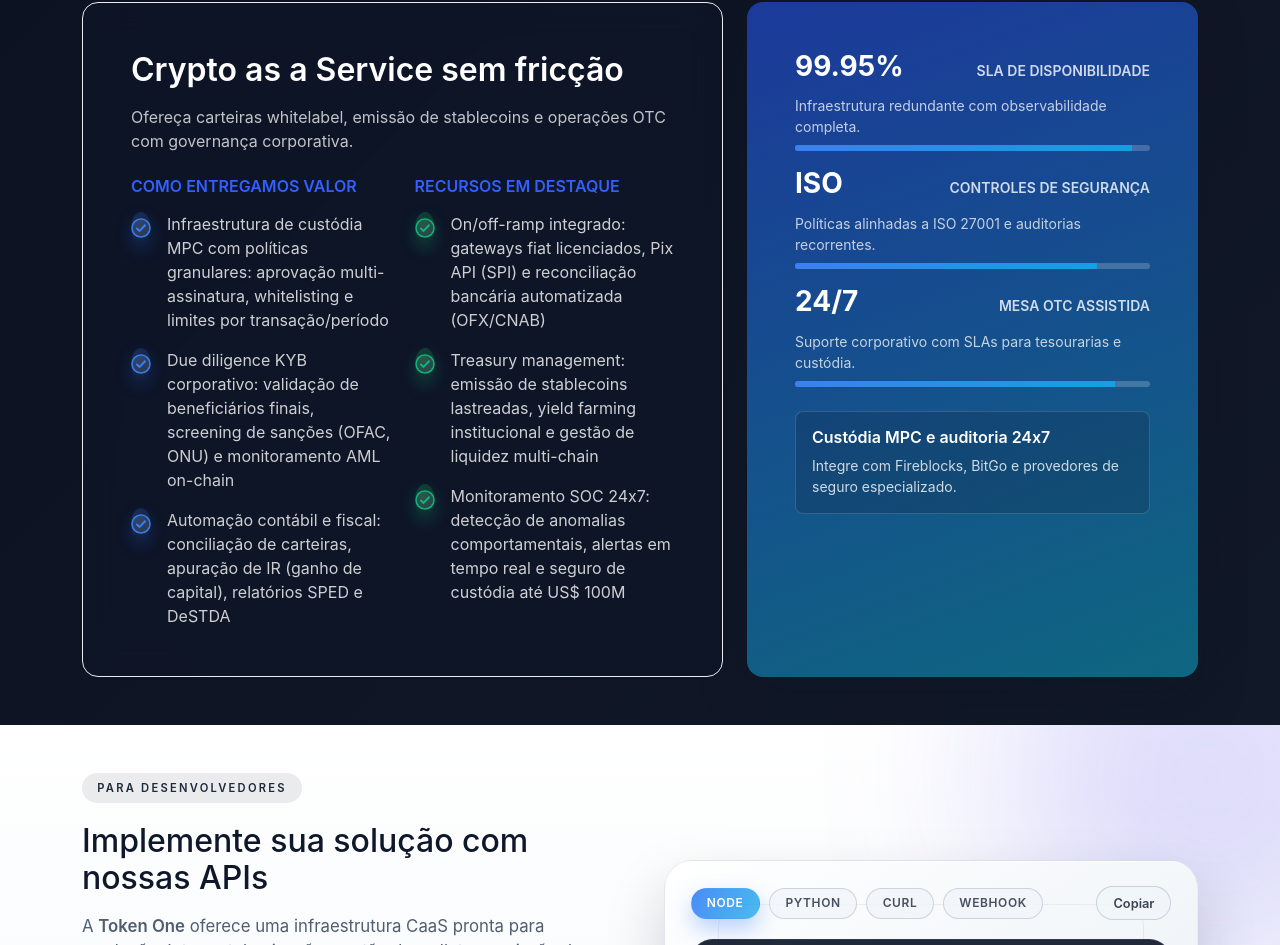
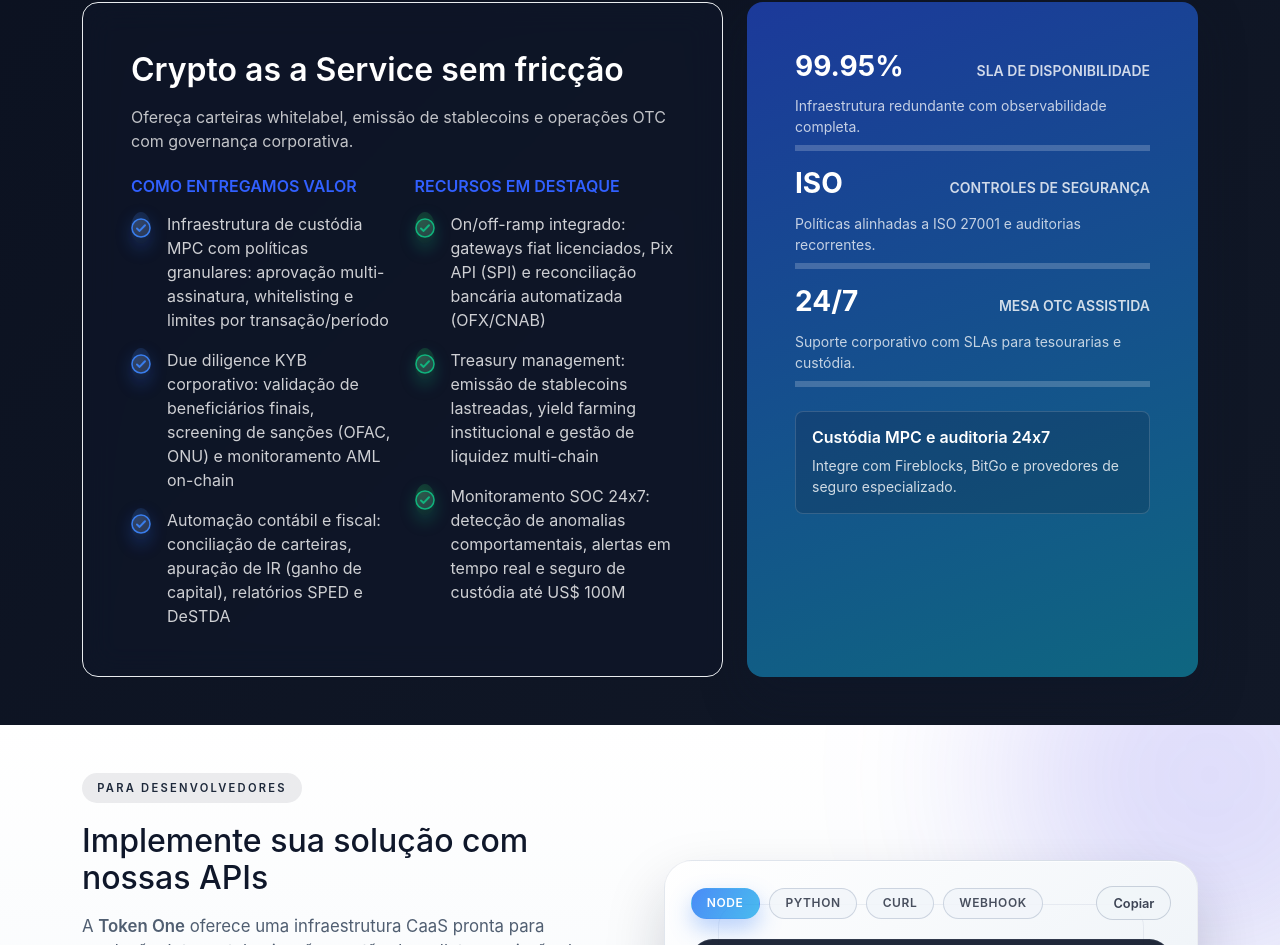
Before and after one commit to dgarcia-tokenone/site-tokenone, a Next.js app: page / in a window 1280 px wide. Shown: the part 1803-2748 px from the top of the page. Built offline with nearby package versions, Linux system fonts and the light colour scheme.

Commit message:
Correções de Performance

```diff
--- a/app/globals.scss
+++ b/app/globals.scss
@@ -748,6 +748,35 @@
   }
 }
 
+// Acessibilidade: reduzir efeitos visuais pesados para usuários com prefers-reduced-motion
+@media (prefers-reduced-motion: reduce) {
+  * {
+    animation-duration: 0.01ms !important;
+    animation-iteration-count: 1 !important;
+    transition-duration: 0.01ms !important;
+  }
+
+  // Reduz blur em gradientes decorativos para aliviar paint
+  .hero-section::before,
+  .hero-section::after,
+  .developers-section::before,
+  .developers-section::after,
+  .hero-media::before,
+  .hero-media::after,
+  .shape {
+    filter: blur(0) !important;
+    opacity: 0.2 !important;
+  }
+
+  // Remove sombras complexas
+  .hero-media,
+  .developers-highlight,
+  .partner-logo-card,
+  .developers-code-card {
+    box-shadow: 0 4px 12px rgba(15, 23, 42, 0.1) !important;
+  }
+}
+
 .hero-cta {
   --bs-btn-font-weight: 600;
   --bs-btn-padding-y: 0.6rem;
--- a/app/layout.tsx
+++ b/app/layout.tsx
@@ -1,5 +1,5 @@
 import type { Metadata } from "next";
-import "bootstrap/dist/css/bootstrap.min.css";
+import "@/styles/bootstrap-custom.scss";
 import "./globals.scss";
 import Navbar from "@/components/Navbar";
 import Footer from "@/components/Footer";
@@ -41,10 +41,6 @@
 export default function RootLayout({ children }: { children: React.ReactNode }) {
   return (
     <html lang="pt-BR">
-      <head>
-        <meta charSet="utf-8" />
-        <meta name="viewport" content="width=device-width, initial-scale=1" />
-      </head>
       <body className="d-flex flex-column min-vh-100">
         <Navbar />
         <main id="content" className="flex-fill" role="main">
--- a/components/Navbar.tsx
+++ b/components/Navbar.tsx
@@ -16,7 +16,6 @@
                 alt="TokenOne"
                 width={233}
                 height={70}
-                priority
                 className="navbar-logo"
               />
             </Link>
--- /dev/null
+++ b/styles/bootstrap-custom.scss
@@ -0,0 +1,31 @@
+// Bootstrap customizado - apenas módulos utilizados no projeto
+// Economia estimada: ~150-180 KB
+
+// 1. Configuração (obrigatório)
+@import "bootstrap/scss/functions";
+@import "bootstrap/scss/variables";
+@import "bootstrap/scss/variables-dark";
+@import "bootstrap/scss/maps";
+@import "bootstrap/scss/mixins";
+@import "bootstrap/scss/utilities";
+
+// 2. Layout & Components
+@import "bootstrap/scss/root";
+@import "bootstrap/scss/reboot";
+@import "bootstrap/scss/type";
+@import "bootstrap/scss/images";
+@import "bootstrap/scss/containers";
+@import "bootstrap/scss/grid";
+
+// 3. Components utilizados
+@import "bootstrap/scss/buttons";
+@import "bootstrap/scss/badge";
+@import "bootstrap/scss/card";
+@import "bootstrap/scss/nav";
+@import "bootstrap/scss/navbar";
+
+// 4. Helpers
+@import "bootstrap/scss/helpers";
+
+// 5. Utilities (classes d-flex, gap, etc.)
+@import "bootstrap/scss/utilities/api";
```
Also changed, not shown: .claude/settings.local.json, build-output.txt (added).
